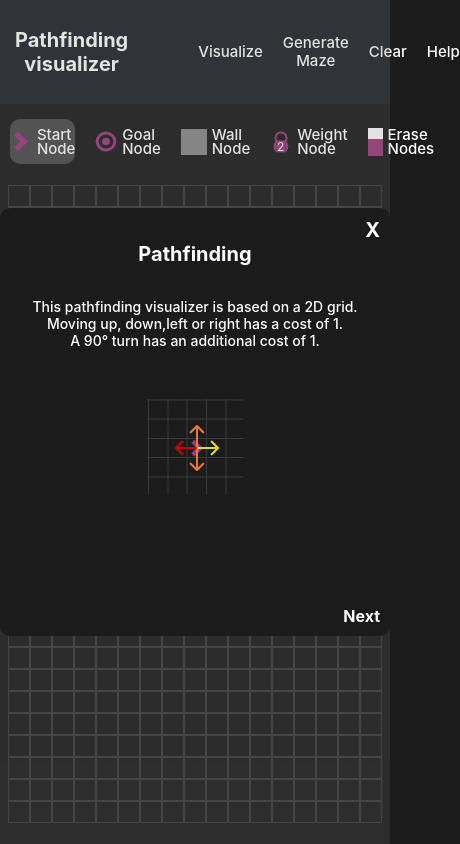
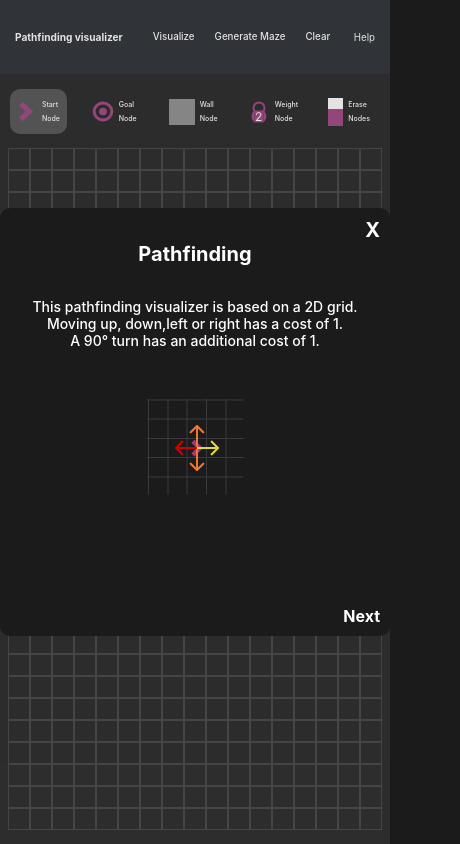
Before and after one commit to reddcarp/pathfinding-visualizer, a React (Create React App) app: page / in a window 390 px wide. Shown: the whole page, 460 px wide, since content can reach past the window. Built offline with nearby package versions, Linux system fonts and the light colour scheme.

Commit message:
[CSS] Responsive

```diff
--- a/src/styles/index.css
+++ b/src/styles/index.css
@@ -161,17 +161,17 @@ code {
 #node[node-type="weight-2"] {
   background: url("../images/weight-2.svg") center no-repeat;
   background-size: contain;
-  animation: plop 0.9s ease-out forwards alternate;
+  animation: plop 0.4s ease-out forwards alternate;
 }
 #node[node-type="weight-5"] {
   background: url("../images/weight-5.svg") center no-repeat;
   background-size: contain;
-  animation: plop 0.9s ease-out forwards alternate;
+  animation: plop 0.4s ease-out forwards alternate;
 }
 #node[node-type="weight-10"] {
   background: url("../images/weight-10.svg") center no-repeat;
   background-size: contain;
-  animation: plop 0.9s ease-out forwards alternate;
+  animation: plop 0.4s ease-out forwards alternate;
 }
 
 #node[state-type="looking"] {
@@ -262,8 +262,7 @@ code {
   font-size: 20px;
   margin-right: 50px;
 }
-
-#action {
+#multi-action {
   cursor: pointer;
   color: var(--color-header-option);
   font-style: normal;
@@ -275,7 +274,6 @@ code {
 #action:hover {
   color: var(--color-header-option-hover);
 }
-
 #multi-action {
   cursor: pointer;
   color: var(--color-header-option);
@@ -285,6 +283,20 @@ code {
   text-align: center;
   font-size: 15px;
 }
+
+@media screen and (max-width: 593px) {
+  #action {
+    font-size: 2.5vw;
+  }
+  #multi-action {
+    font-size: 2.5vw;
+  }
+  #header-title {
+    font-size: 2.6vw;
+    margin-right: 10px;
+  }
+}
+
 #multi-action:hover {
   color: var(--color-header-option-hover);
 }
@@ -325,7 +337,30 @@ code {
   width: var(--type-selector-width);
   gap: 5px;
   border-radius: 10px;
+  padding-left: 5px;
+  padding-right: 5px;
 }
+
+@media screen and (max-width: 693px) {
+  #state-toggle {
+    font-size: 2.2vw;
+  }
+}
+
+@media screen and (max-width: 400px) {
+  #state-toggle {
+    font-size: 1.8vw;
+  }
+}
+
+@media screen and (max-width: 365px) {
+  #state-toggle {
+    font-size: 1.9vw;
+    padding-left: 2px;
+    padding-right: 2px;
+  }
+}
+
 #state-toggle:hover {
   background-color: var(--color-type-selector-unselected-hover);
 }
```
